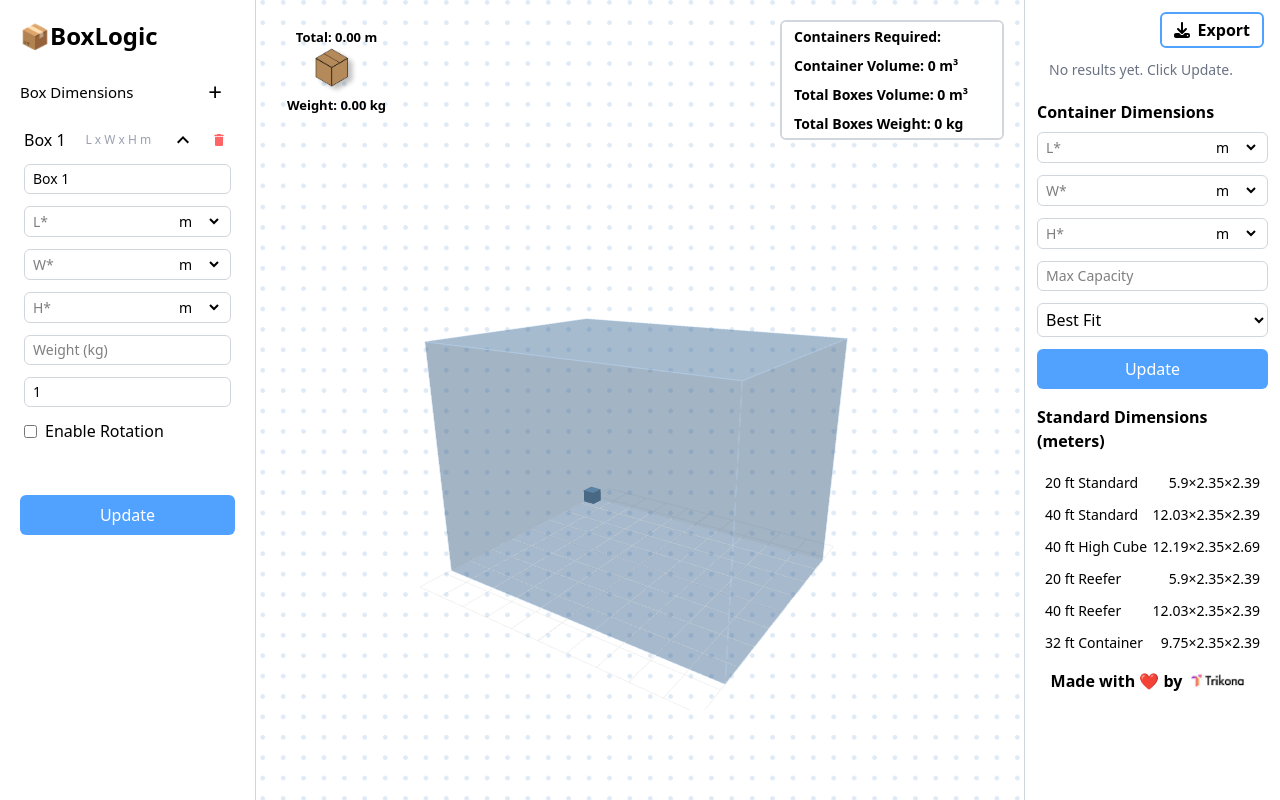
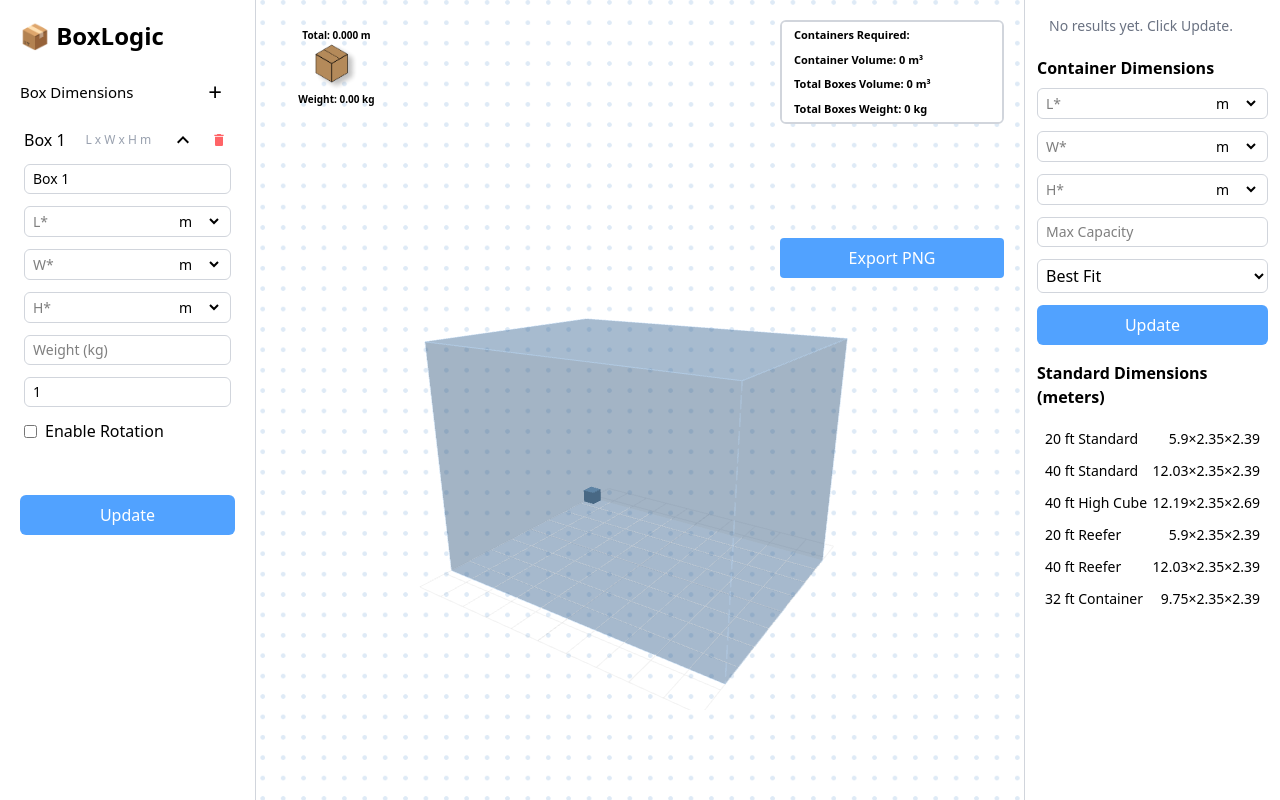
Before and after one commit to Babithkp/boxylogy-frontend, a React (Vite) app: page / in a window 1280 px wide. Built offline with nearby package versions, Linux system fonts and the light colour scheme.

Commit message:
Revert "update code for mobile view"

```diff
--- a/src/components/BoxUI.tsx
+++ b/src/components/BoxUI.tsx
@@ -1,17 +1,15 @@
-import { useEffect, useState, useRef } from "react";
+import { useEffect, useState } from "react";
 import {
   MdOutlineKeyboardArrowUp,
   MdOutlineKeyboardArrowDown,
   MdDelete
 } from "react-icons/md";
 import { IoMdDownload } from "react-icons/io";
-import { FaDownload } from "react-icons/fa6";
 import ThreeJsStaticOptimized from "./ThreeJsStaticOptimized";
 import Background from '../assets/Background.png';
 import Box from '../assets/Box.png';
 import RightSideBar from '../assets/RightSideBar.png';
 import LeftSideBar from '../assets/LeftSideBar.png';
-import TrikonaLogo from '../assets/TrikonaLogo.png';
 import { toast } from "sonner";
 
 interface BoxDimensions {
@@ -68,7 +66,6 @@ const defaultBoxes = [
 const API_BASE = import.meta.env.VITE_DEV;
 
 function BoxUI() {
-  const threeRef = useRef<{ exportPNG?: () => void } | null>(null);
   const [boxDimensions, setBoxDimensions] = useState<BoxDimensions[]>([
     {
       length: "",
@@ -100,22 +97,19 @@ function BoxUI() {
   const [rightSideBar, setRightSideBar] = useState(() => window.innerWidth >= 768);
 
   useEffect(() => {
-    const mq = window.matchMedia("(min-width: 768px)");
-    const handleChange = (e: MediaQueryListEvent | MediaQueryList) => {
-      if (e.matches) {
+    const handleResize = () => {
+      if (window.innerWidth < 768) {
+        setLeftSideBar(false);
+        setRightSideBar(false);
+      } else {
         setLeftSideBar(true);
         setRightSideBar(true);
-      } else {
-        setLeftSideBar(false);
-        setRightSideBar(false);
       }
     };
-    handleChange(mq);
-    mq.addEventListener("change", handleChange);
-    return () => mq.removeEventListener("change", handleChange);
+
+    window.addEventListener("resize", handleResize);
+    return () => window.removeEventListener("resize", handleResize);
   }, []);
-
-
 
   const [totalBoxVolume, setTotalBoxVolume] = useState<number>(0);
   const [totalBoxWeight, setTotalBoxWeight] = useState<number>(0);
@@ -166,8 +160,6 @@ function BoxUI() {
 
   const convertToMeters = (value: number, unit: string): number => {
     switch (unit) {
-      case "ft":
-        return value * 0.3048;
       case "cm":
         return value / 100;
       case "mm":
@@ -341,7 +333,23 @@ function BoxUI() {
       <div className="flex justify-between items-center md:hidden w-full relative top-0 left-0 bg-white py-5 px-5 z-50">
         <h1 className="text-2xl font-semibold">📦BoxLogic</h1>
         <button
-          className="border border-gray-300 hover:bg-gray-100 cursor-pointer px-3 py-3 rounded-md flex items-center" onClick={() => threeRef.current?.exportPNG?.()}>
+          className="border border-gray-300 hover:bg-gray-100 cursor-pointer px-3 py-3 rounded-md flex items-center"
+          onClick={() => {
+            if (!results) return;
+            const blob = new Blob(
+              [JSON.stringify({ results, numContainers }, null, 2)],
+              {
+                type: "application/json",
+              }
+            );
+            const url = URL.createObjectURL(blob);
+            const a = document.createElement("a");
+            a.href = url;
+            a.download = "packing-results.json";
+            a.click();
+            URL.revokeObjectURL(url);
+          }}
+        >
           <IoMdDownload />
         </button>
       </div>
@@ -351,7 +359,7 @@ function BoxUI() {
           leftSideBar ? "translate-x-0" : "-translate-x-full"
         } w-76 md:w-64 transition-all duration-300 ease-in bg-white h-screen z-20 py-5 overflow-y-auto absolute top-0 left-0 border-r border-gray-300 mt-10 md:mt-0`}
       >
-        <h1 className="hidden md:block text-2xl font-bold px-5">📦BoxLogic</h1>
+        <h1 className="hidden md:block text-2xl font-semibold px-5">📦 BoxLogic</h1>
 
         <div className="flex justify-between items-center mt-5 px-5">
           <p className="text-[15px]">Box Dimensions</p>
@@ -413,7 +421,6 @@ function BoxUI() {
                       onChange={(e) => updateBoxField(index, "unit", e.target.value)}
                     >
                       <option value="m">m</option>
-                      <option value="ft">ft</option>
                       <option value="cm">cm</option>
                       <option value="mm">mm</option>
                       <option value="in">in</option>
@@ -435,7 +442,6 @@ function BoxUI() {
                       onChange={(e) => updateBoxField(index, "unit", e.target.value)}
                     >
                       <option value="m">m</option>
-                      <option value="ft">ft</option>
                       <option value="cm">cm</option>
                       <option value="mm">mm</option>
                       <option value="in">in</option>
@@ -457,7 +463,6 @@ function BoxUI() {
                       onChange={(e) => updateBoxField(index, "unit", e.target.value)}
                     >
                       <option value="m">m</option>
-                      <option value="ft">ft</option>
                       <option value="cm">cm</option>
                       <option value="mm">mm</option>
                       <option value="in">in</option>
@@ -540,22 +545,22 @@ function BoxUI() {
             className="w-full h-full object-cover bg-white absolute top-0 left-0"
           />
           {/* Top stats */}
-          <div className="w-full md:w-[65%] mx-0 absolute py-7 flex flex-col gap-3 text-white font-semibold p-3 rounded-md">
+          <div className="w-full md:w-[55%] mx-0 absolute py-7 flex flex-col gap-3 text-white font-semibold p-3 rounded-md">
             <div className="flex overflow-x-auto sidebar w-full">
               {boxDimensions.map((box, i) => (
-                <div key={i} className="text-black flex-shrink-0 flex flex-col items-center text-xl px-3">
-                  <p className="text-[13px]">
+                <div key={i} className="text-black flex-shrink-0 flex flex-col items-center text-sm px-3">
+                  <p className="text-[10px]">
                     Total:{" "}
                     {(
                       Number(box.length || 0) *
                       Number(box.width || 0) *
                       Number(box.height || 0) *
                       (Number(box.quantity || 1))
-                    ).toFixed(2)}{" "}
+                    ).toFixed(3)}{" "}
                     {box.unit}
                   </p>
                   <img src={Box} alt="box" className="w-[40%] object-contain" />
-                  <p className="text-[13px]">
+                  <p className="text-[10px]">
                     Weight: {(Number(box.weight || 0) * Number(box.quantity || 1)).toFixed(2)} kg
                   </p>
                 </div>
@@ -563,7 +568,7 @@ function BoxUI() {
             </div>
           </div>
 
-          <div className="md:min-w-56 md:max-h-30 bg-white border-2 flex flex-col border-gray-300 rounded-md absolute bottom-25 left-5 right-5 md:top-5 md:right-5 md:left-auto md:px-3 px-4 py-3 md:py-3 text-[14px] justify-center gap-2 font-semibold overflow-auto sidebar">
+          <div className="md:min-w-56 md:max-h-26 h-30 bg-white border-2 flex flex-col border-gray-300 rounded-md absolute bottom-25 left-5 right-5 md:top-5 md:right-5 md:left-auto md:px-3 px-4 py-3 md:py-3 text-[11px] justify-center gap-2 font-semibold overflow-auto sidebar">
             <p>Containers Required: {numContainers}</p>
             <p>Container Volume: {containerVolume} m³</p>
             <p>Total Boxes Volume: {totalBoxVolume} m³</p>
@@ -572,7 +577,6 @@ function BoxUI() {
 
           <div className="w-full top-[30%] md:top-[45%] absolute -translate-y-[30%] h-[500px]">
             <ThreeJsStaticOptimized
-              ref={threeRef}
               containerDimensions={containerDimensions}
               boxDimensions={boxDimensions}
               maxInstances={3500}
@@ -590,18 +594,6 @@ function BoxUI() {
           rightSideBar ? "translate-x-0" : "translate-x-full"
         } w-76 md:w-64 transition-all duration-300 ease-in bg-white h-screen z-20 py-1 px-3 overflow-auto absolute top-0 right-0 border-l border-gray-300 mt-15 md:mt-0`}
       >
-
-        {/* Add the Export PNG button near the top of right sidebar */}
-        <div className="flex justify-end mt-2 px-1">
-          <button
-            onClick={() => threeRef.current?.exportPNG?.()}
-            className="hidden md:flex items-center justify-center gap-2 border-2 border-blue-400 hover:bg-blue-400 hover:text-white cursor-pointer transition-all duration-300 text-black px-3 py-1 rounded-md font-semibold"
-          >
-            <FaDownload />
-            Export
-          </button>
-        </div>
-
         {/* Results area */}
         <div className="pointer-events-auto">
           <div className="bg-white rounded-md p-3 max-h-30 overflow-auto sidebar">
@@ -654,7 +646,6 @@ function BoxUI() {
                 onChange={(e) => updateContainerField("unit", e.target.value)}
               >
                 <option value="m">m</option>
-                <option value="ft">ft</option>
                 <option value="cm">cm</option>
                 <option value="mm">mm</option>
                 <option value="in">in</option>
@@ -677,7 +668,6 @@ function BoxUI() {
                 onChange={(e) => updateContainerField("unit", e.target.value)}
               >
                 <option value="m">m</option>
-                <option value="ft">ft</option>
                 <option value="cm">cm</option>
                 <option value="mm">mm</option>
                 <option value="in">in</option>
@@ -700,7 +690,6 @@ function BoxUI() {
                 onChange={(e) => updateContainerField("unit", e.target.value)}
               >
                 <option value="m">m</option>
-                <option value="ft">ft</option>
                 <option value="cm">cm</option>
                 <option value="mm">mm</option>
                 <option value="in">in</option>
@@ -767,12 +756,6 @@ function BoxUI() {
             ))}
           </div>
         </div>
-
-        <div
-          className="flex items-center justify-center font-semibold w-full absolute bottom-16 left-[50%] translate-x-[-50%] md:static md:translate-x-0 md:bottom-0 md:left-auto">
-          <p>Made with ❤️ by</p>
-          <img src={TrikonaLogo} alt="Trikona Logo" className="w-18 object-contain" />
-        </div>
       </div>
     </div>
   );
--- a/src/components/ThreeJsStaticOptimized.tsx
+++ b/src/components/ThreeJsStaticOptimized.tsx
@@ -1,5 +1,5 @@
 // ThreeJsStaticOptimized.tsx
-import React, { useEffect, useRef, useImperativeHandle } from "react";
+import React, { useEffect, useRef } from "react";
 import * as THREE from "three";
 import { OrbitControls } from "three/examples/jsm/controls/OrbitControls.js";
 
@@ -23,7 +23,7 @@ type ContainerDim = {
 
 type PackedItemData = {
   name: string;
-  position: any;
+  position: any; // array [x,y,z] or object {x,y,z}
   dimensions: {
     length: number;
     width: number;
@@ -41,14 +41,8 @@ type Props = {
   packedItemsData?: PackedItemData[];
 };
 
-type ExportHandles = {
-  exportPNG: () => void;
-};
-
 const convertToMeters = (value: number, unit: string = "m"): number => {
   switch (unit) {
-    case "ft":
-      return value * 0.3048;
     case "cm":
       return value / 100;
     case "mm":
@@ -61,8 +55,7 @@ const convertToMeters = (value: number, unit: string = "m"): number => {
   }
 };
 
-const ThreeJsStaticOptimized = React.forwardRef<ExportHandles, Props>(function ThreeJsStaticOptimized(
-  {
+export default function ThreeJsStaticOptimized({
   containerDimensions,
   boxDimensions,
   style,
@@ -70,9 +63,7 @@ const ThreeJsStaticOptimized = React.forwardRef<ExportHandles, Props>(function T
   maxInstances = 1200,
   showGrid = false,
   packedItemsData,
-  }: Props,
-  ref
-) {
+}: Props) {
   const mountRef = useRef<HTMLDivElement | null>(null);
   const rendererRef = useRef<THREE.WebGLRenderer | null>(null);
   const sceneRef = useRef<THREE.Scene | null>(null);
@@ -82,7 +73,7 @@ const ThreeJsStaticOptimized = React.forwardRef<ExportHandles, Props>(function T
   useEffect(() => {
     if (!mountRef.current) return;
 
-    // --- Cleanup previous scene if any ---
+    // --- Cleanup previous scene ---
     if (rendererRef.current) {
       try {
         rendererRef.current.forceContextLoss();
@@ -183,12 +174,7 @@ const ThreeJsStaticOptimized = React.forwardRef<ExportHandles, Props>(function T
       const gridSize = Math.max(containerLength, containerWidth) * sceneScale;
       const grid = new THREE.GridHelper(gridSize, 10);
       (grid.material as THREE.Material).transparent = true;
-      // assign opacity safely
-      try {
-        ((grid.material as unknown) as { opacity: number }).opacity = 0.1;
-      } catch (e) {
-        console.log(e);
-      }
+      (grid.material as unknown as THREE.Material).opacity = 0.1;
       grid.position.y = 0.001;
       scene.add(grid);
     }
@@ -356,27 +342,20 @@ const ThreeJsStaticOptimized = React.forwardRef<ExportHandles, Props>(function T
     showGrid,
   ]);
 
-  // Expose exportPNG via ref
-  useImperativeHandle(ref, () => ({
-    exportPNG: () => {
+  const handleExportPNG = () => {
     const renderer = rendererRef.current;
     const scene = sceneRef.current;
     if (!renderer || !scene) return;
 
-      const cam = (controlsRef.current?.object as unknown) as THREE.Camera | undefined;
+    const cam = controlsRef.current?.object as unknown as THREE.Camera;
     if (!cam) return;
 
-      // Save previous clear color/alpha
-      const prevColor = renderer.getClearColor(new THREE.Color());
+    const prevClearColor = renderer.getClearColor(new THREE.Color());
     const prevAlpha = renderer.getClearAlpha();
-
-      // render with white background for export
     renderer.setClearColor(new THREE.Color("#ffffff"), 1);
     renderer.render(scene, cam);
     const dataURL = renderer.domElement.toDataURL("image/png");
-
-      // restore clear color
-      renderer.setClearColor(prevColor, prevAlpha);
+    renderer.setClearColor(prevClearColor, prevAlpha);
 
     const link = document.createElement("a");
     link.download = `container-${Date.now()}.png`;
@@ -384,8 +363,7 @@ const ThreeJsStaticOptimized = React.forwardRef<ExportHandles, Props>(function T
     document.body.appendChild(link);
     link.click();
     document.body.removeChild(link);
-    },
-  }));
+  };
 
   return (
     <div
@@ -398,8 +376,13 @@ const ThreeJsStaticOptimized = React.forwardRef<ExportHandles, Props>(function T
         position: "relative",
         ...style,
       }}
-    />
+    >
+      <button
+        onClick={handleExportPNG}
+        className="absolute top-5 md:top-7 right-5 w-[90%] md:w-56 flex justify-center items-center bg-blue-400 hover:bg-blue-500 py-2 text-white rounded cursor-pointer"
+      >
+        Export PNG
+      </button>
+    </div>
   );
-});
-
-export default ThreeJsStaticOptimized;
+}
--- a/vite.config.ts
+++ b/vite.config.ts
@@ -8,7 +8,6 @@ export default defineConfig({
   server: {
     host: true,
     port: 5173,
-    allowedHosts: ['1ea7bd19259c.ngrok-free.app'], // 👈 Add this line
     proxy: {
       '/api': {
         target: 'http://localhost:8080',
```
Also changed, not shown: src/assets/TrikonaLogo.png (deleted). Lines whose indentation alone changed are shown as unchanged.
